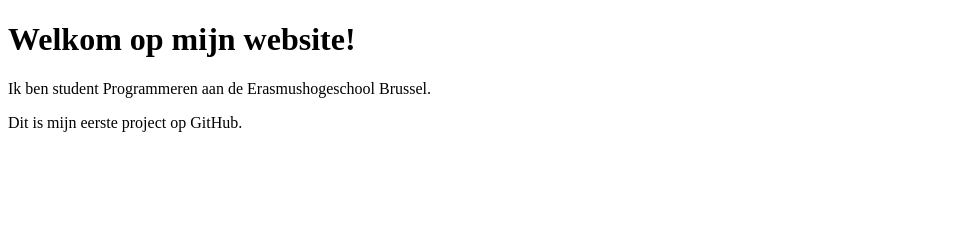
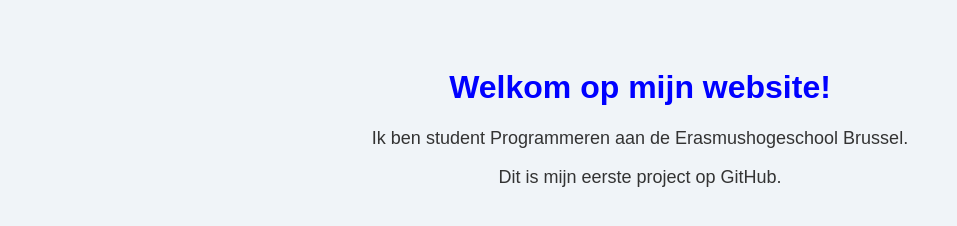
Before and after one commit to mwikakamandak-ship-it/Mijn-eerste-project, a plain HTML site: page index.html in a window 1280 px wide. Shown: the whole page, without its empty margins (0-957 px from the left). Drawn offline with Linux system fonts and the light colour scheme.

Commit message:
Add CSS styles to index.html

```diff
--- a/index.html
+++ b/index.html
@@ -4,6 +4,24 @@
 <head>
     <meta charset="UTF-8">
     <title>Mijn eerste project</title>
+
+<style>
+    body {
+        background-color: #f0f4f8;
+        font-family: Arial, sans-serif;
+        text-align: center;
+        padding: 40px;
+    }
+
+    h1 {
+        color: blue;
+    }
+
+    p {
+        color: #333333;
+        font-size: 18px;
+    }
+</style>
 </head>
 <body>
     <h1>Welkom op mijn website!</h1>
```
